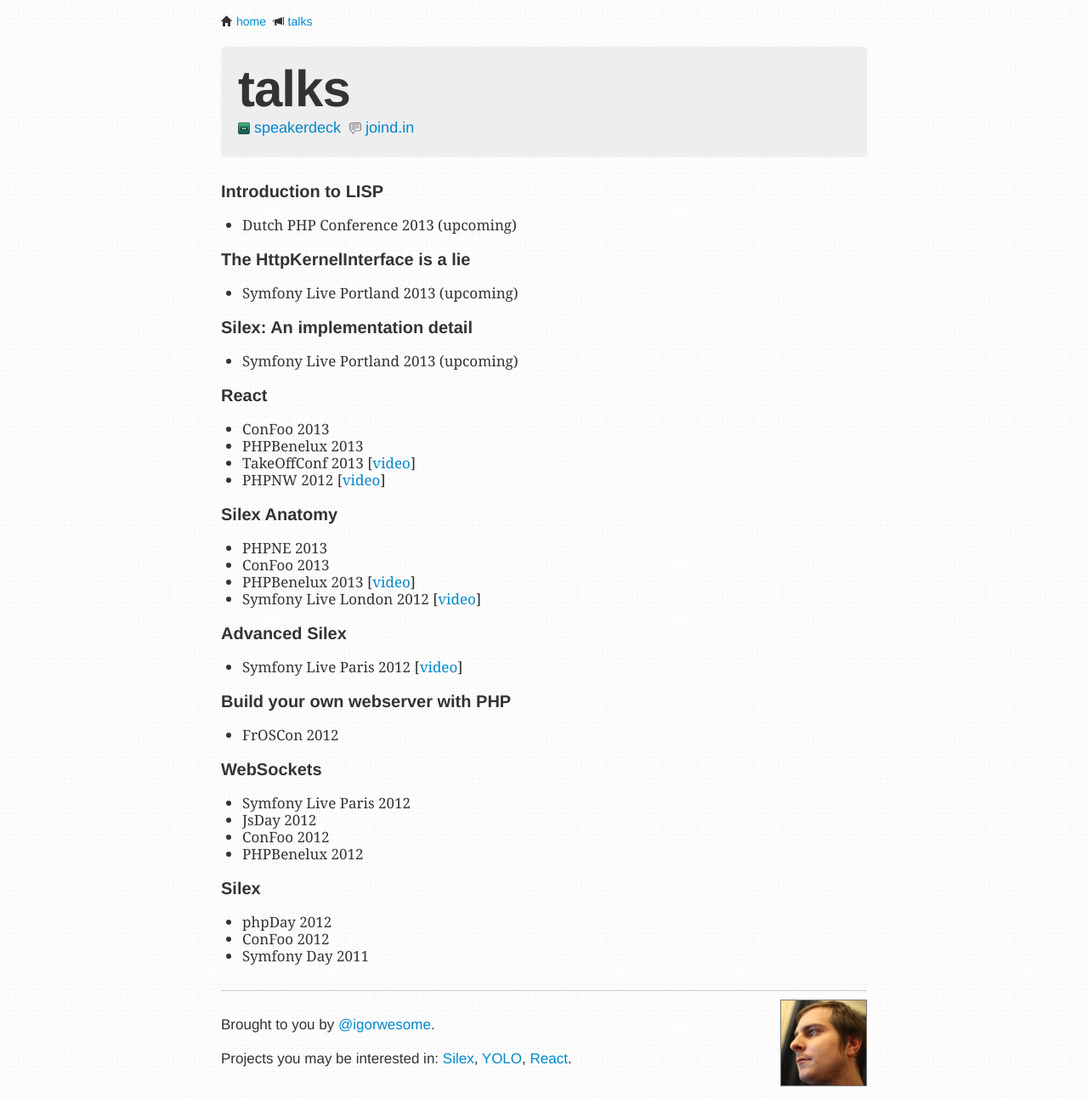
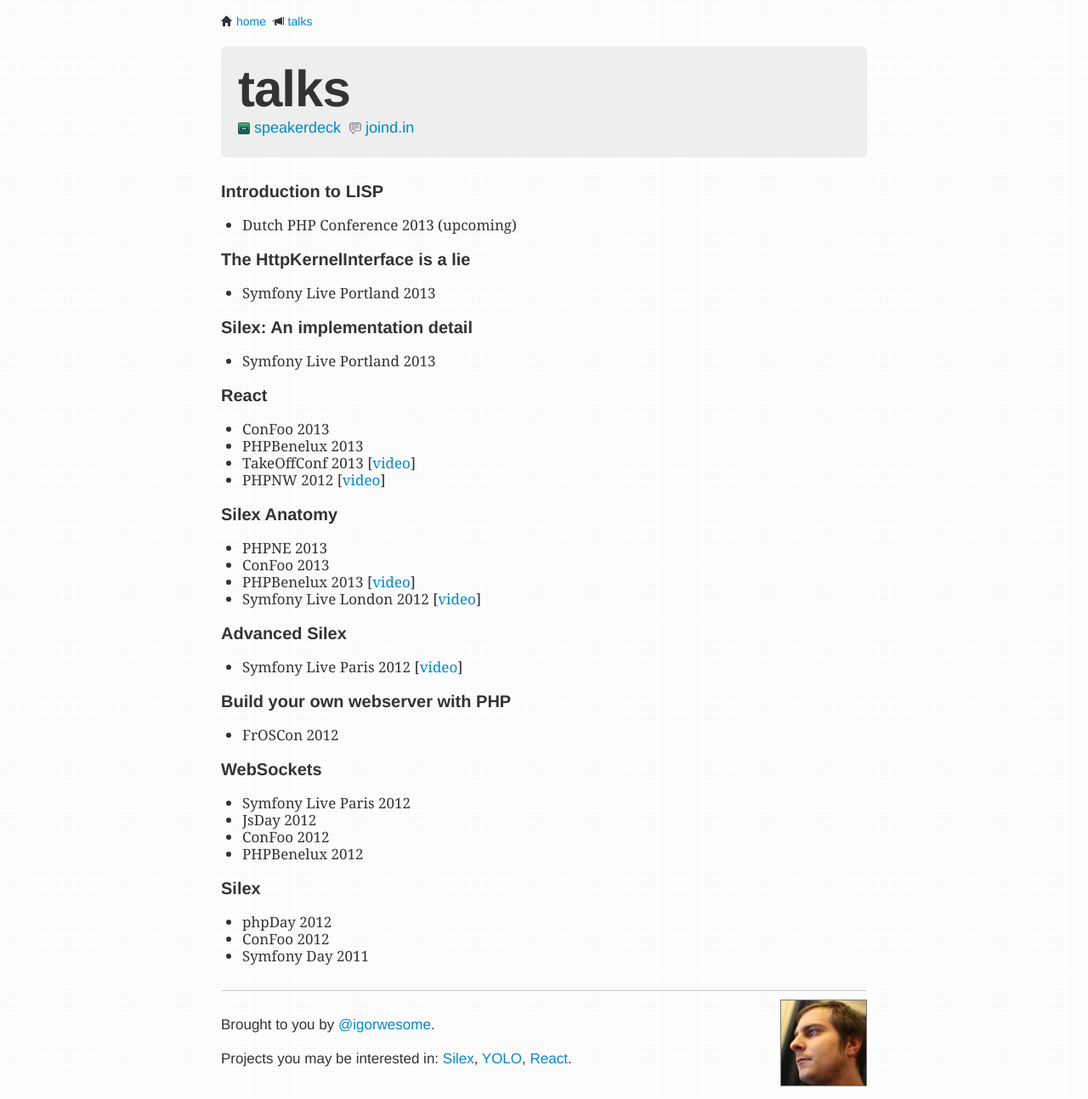
Before and after one commit to igorw/weblog, a Jekyll site: the page built from talks.md, in a window 1280 px wide. Shown: the whole page at 85% size. Built offline with Jekyll 4.4.1, drawn with Linux system fonts in a browser that asks for light colours; Markdown is read by kramdown in place of the engine named in the settings.

Commit message:
update talks page from sflive

```diff
--- a/talks.md
+++ b/talks.md
@@ -10,11 +10,11 @@
 
 ### The HttpKernelInterface is a lie
 
-* Symfony Live Portland 2013 (upcoming)
+* Symfony Live Portland 2013
 
 ### Silex: An implementation detail
 
-* Symfony Live Portland 2013 (upcoming)
+* Symfony Live Portland 2013
 
 ### React
 
```
